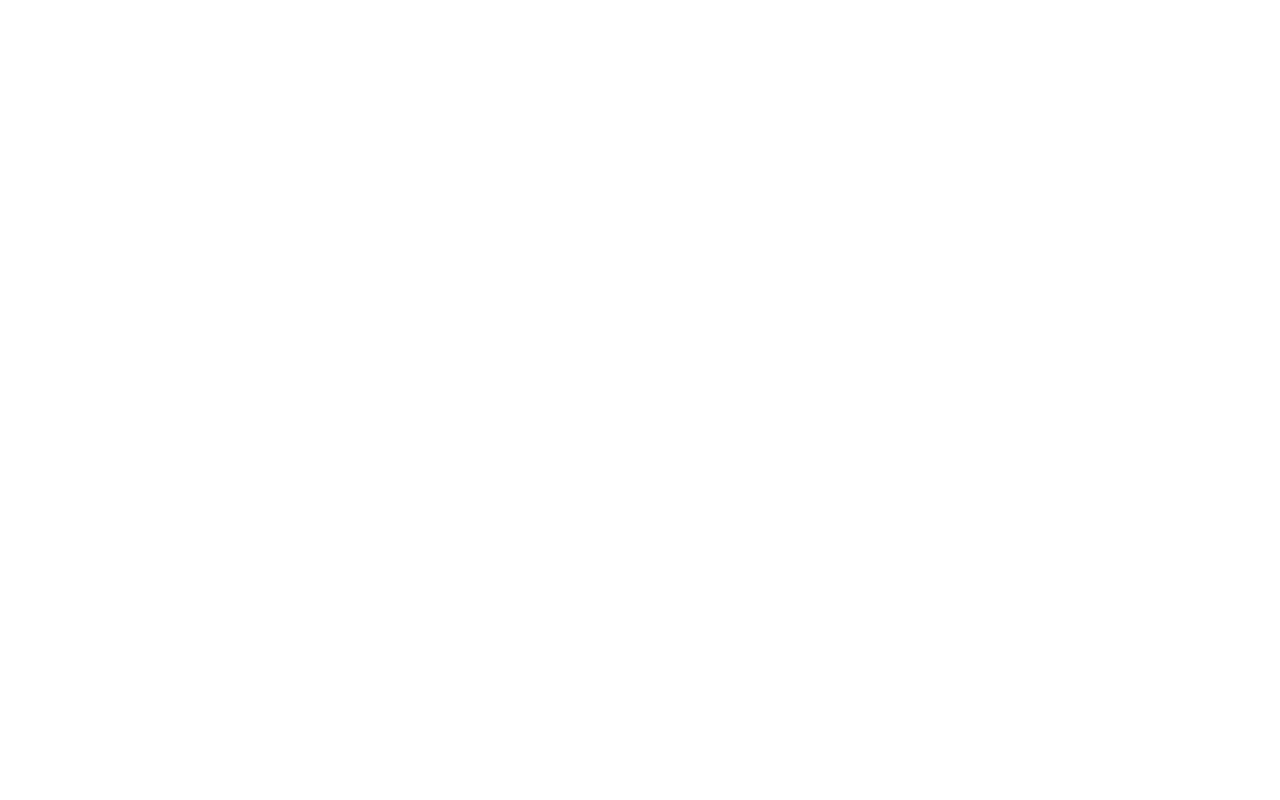
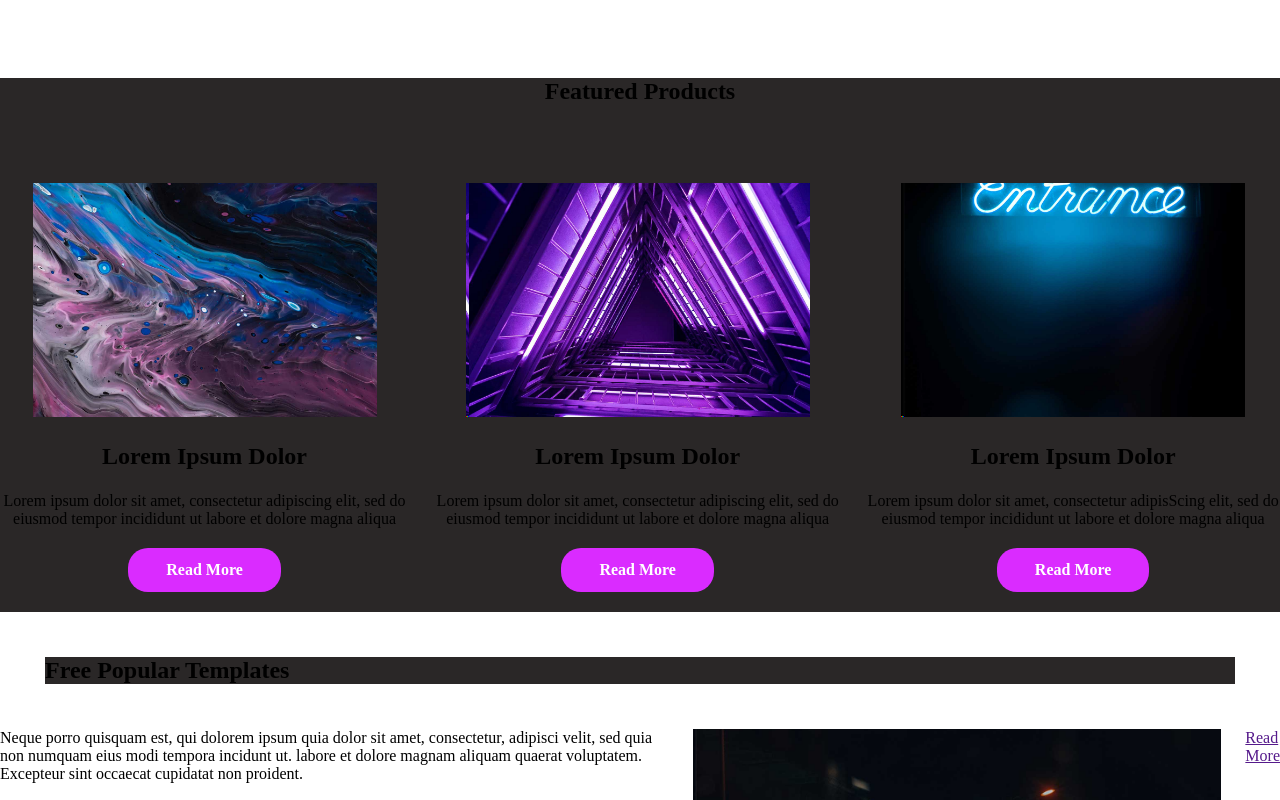
Before and after one commit to Adobo1515/Css-Flexbox-Indhold, a plain HTML site: page index.html in a window 1280 px wide. Shown: the top 800 px of the page. Drawn offline with Linux system fonts and the light colour scheme.

Commit message:
Damn
Wahaha

```diff
--- a/assets/css/styles.css
+++ b/assets/css/styles.css
@@ -3,3 +3,77 @@
   margin: 0;
   box-sizing: border-box;
 }
+
+.body {
+  background-color: #2a2727;
+}
+
+.featured-products {
+  text-align: center;
+  background-color: #2a2727;
+}
+
+.featured-products h1 {
+  margin: 78px;
+  background-color: #2a2727;
+}
+
+.featured-products-flex {
+  display: flex;
+  gap: 24px;
+  background-color: #2a2727;
+}
+
+.featured-products-flex h2 {
+  margin: 22px;
+}
+
+.button1 {
+  display: inline-block;
+  text-decoration: none;
+  color: #ffffff;
+  font-size: 16px;
+  font-weight: bold;
+  background-color: #da2bff;
+  padding: 13px 38px;
+  border-radius: 20px;
+  margin: 20px;
+}
+
+.button2 {
+  display: inline-block;
+  text-decoration: none;
+  color: #ffffff;
+  font-size: 16px;
+  font-weight: bold;
+  background-color: #da2bff;
+  padding: 13px 38px;
+  border-radius: 20px;
+  margin: 20px;
+}
+
+.button {
+  display: inline-block;
+  text-decoration: none;
+  color: #ffffff;
+  font-size: 16px;
+  font-weight: bold;
+  background-color: #da2bff;
+  padding: 13px 38px;
+  border-radius: 20px;
+  margin: 20px;
+}
+
+.free-popular-templates h1 {
+  margin: 45px;
+  background-color: #2a2727;
+}
+
+.free-popular-templates-flex {
+  display: flex;
+  gap: 24px;
+}
+
+.free-popular-flex p {
+  margin: 22px;
+}
--- a/index.html
+++ b/index.html
@@ -6,5 +6,62 @@
     <title>Document</title>
     <link rel="stylesheet" href="/assets/css/styles.css" />
   </head>
-  <body></body>
+  <body>
+    <section class="featured-products">
+      <h1>Featured Products</h1>
+      <section class="featured-products-flex">
+        <article>
+          <img src="img/Image.png" alt="" />
+          <h2>Lorem Ipsum Dolor</h2>
+          <p>
+            Lorem ipsum dolor sit amet, consectetur adipiscing elit, sed do
+            eiusmod tempor incididunt ut labore et dolore magna aliqua
+          </p>
+          <div>
+            <a href="" class="button1">Read More</a>
+          </div>
+        </article>
+
+        <article>
+          <img src="img/no.2.png" alt="" />
+          <h2>Lorem Ipsum Dolor</h2>
+          <p>
+            Lorem ipsum dolor sit amet, consectetur adipiscing elit, sed do
+            eiusmod tempor incididunt ut labore et dolore magna aliqua
+          </p>
+          <div>
+            <a href="" class="button2">Read More</a>
+          </div>
+        </article>
+
+        <article>
+          <img src="img/No.3.png" alt="" />
+          <h2>Lorem Ipsum Dolor</h2>
+          <p>
+            Lorem ipsum dolor sit amet, consectetur adipisScing elit, sed do
+            eiusmod tempor incididunt ut labore et dolore magna aliqua
+          </p>
+          <div>
+            <a href="" class="button">Read More</a>
+          </div>
+        </article>
+      </section>
+    </section>
+
+    <section class="free-popular-templates">
+      <h1>Free Popular Templates</h1>
+      <article class="free-popular-templates-flex">
+        <p>
+          Neque porro quisquam est, qui dolorem ipsum quia dolor sit amet,
+          consectetur, adipisci velit, sed quia non numquam eius modi tempora
+          incidunt ut. labore et dolore magnam aliquam quaerat voluptatem.
+          Excepteur sint occaecat cupidatat non proident.
+        </p>
+        <img src="img/Street pic.png" alt="" />
+        <div>
+          <a href="" class="2button">Read More</a>
+        </div>
+      </article>
+    </section>
+  </body>
 </html>
```
Also changed, not shown: img/Image.png (added), img/No.3.png (added), img/Street pic.png (added), img/no.2.png (added).
